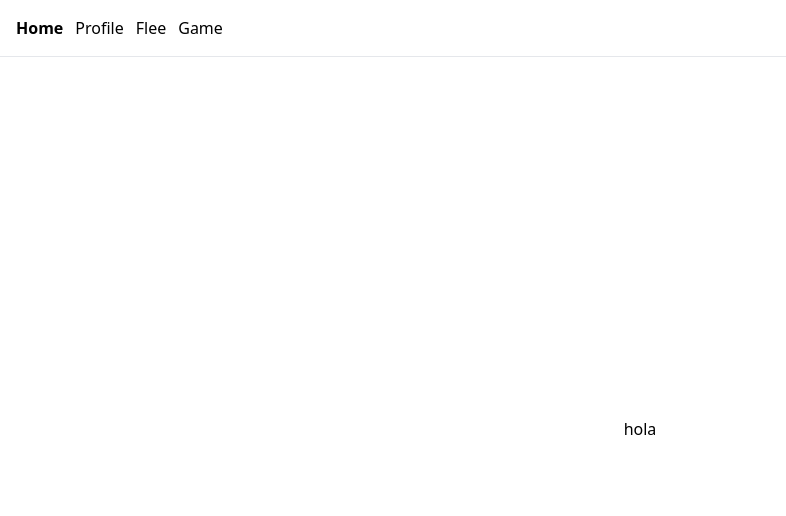
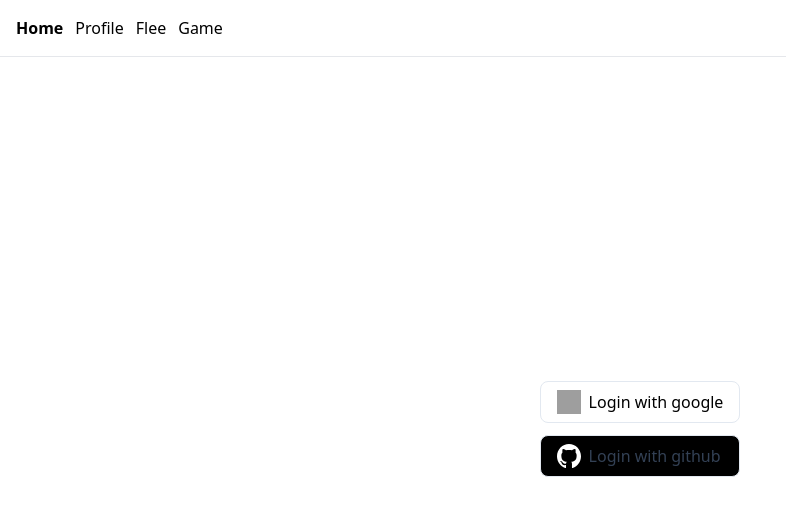
Before and after one commit to rubenguc/battleship, a React app: page / in a window 1280 px wide. Shown: the top 516 px of the page, without its empty margins (0-786 px from the left). Built offline with nearby package versions, Linux system fonts and the light colour scheme; no server answers; grey boxes are pictures that could not be loaded; the HTML template or start-up script is replaced by a standard one.

Commit message:
feat: Home page with google and github login

```diff
--- a/src/index.css
+++ b/src/index.css
@@ -5,3 +5,17 @@
 html, body, #root {
   height: 100dvh;
 }
+
+@layer components {
+  .btn {
+    @apply focus:outline-none focus:ring-1 font-medium rounded-lg text-sm px-5 py-2.5 me-2 mb-2
+  }
+
+  .btn-primary {
+    @apply btn text-white bg-gray-800 hover:bg-gray-900 focus:ring-gray-300 dark:bg-gray-800 dark:hover:bg-gray-700 dark:focus:ring-gray-700 dark:border-gray-700
+  }
+
+  .btn-outlined {
+    @apply btn border text-black hover:text-white border-gray-800 hover:bg-gray-900 focus:ring-gray-300  dark:hover:bg-gray-800 dark:focus:ring-gray-700 dark:border-gray-700
+  }
+}
--- a/src/pages/home/Home.tsx
+++ b/src/pages/home/Home.tsx
@@ -1,9 +1,37 @@
+import {
+  GithubAuthProvider,
+  GoogleAuthProvider,
+} from "firebase/auth/web-extension";
+import { useAuthContext } from "../../providers/AuthProvider";
+import { GithubLoginButton, GoogleLoginButton } from "./components";
+import { Button } from "@headlessui/react";
+import { useHome } from "./hooks";
+import { useTranslation } from "react-i18next";
 
 export default function Home() {
+  const { t } = useTranslation("home")
+  const { userIsLogged } = useAuthContext();
+  const { onCreateGame, onLogin, onLogout } = useHome()
+
   return (
+    <div className="flex flex-1 justify-center items-center">
+      {userIsLogged ? (
+        <div className="flex flex-col gap-3">
+          <Button className="btn-primary" onClick={onCreateGame}>{t("create_game")}</Button>
+          <Button className="btn-primary">{t("join_game")}</Button>
+          <Button className="btn-outlined" onClick={onLogout}>{t("logout")}</Button>
 
-    <div className="flex flex-1 justify-center items-center">
-      <button>hola</button>
+        </div>
+      ) : (
+        <div className="flex flex-col gap-3">
+          <GoogleLoginButton
+            onClick={() => onLogin(GoogleAuthProvider.PROVIDER_ID)}
+          />
+          <GithubLoginButton
+            onClick={() => onLogin(GithubAuthProvider.PROVIDER_ID)}
+          />
+        </div>
+      )}
     </div>
-  )
+  );
 }
--- /dev/null
+++ b/src/pages/home/components/GithubLoginButton.tsx
@@ -0,0 +1,24 @@
+import { useTranslation } from "react-i18next";
+
+interface GithubLoginButtonProps {
+  onClick: () => void;
+}
+
+export default function GithubLoginButton({ onClick }: GithubLoginButtonProps) {
+  const { t } = useTranslation("home");
+
+  return (
+    <button
+      className="px-4 py-2 border flex gap-2 bg-black border-slate-200 dark:border-slate-700 rounded-lg text-slate-700 dark:text-slate-200 hover:border-slate-400 dark:hover:border-slate-500 hover:text-slate-900 dark:hover:text-slate-300 hover:shadow transition duration-150"
+      onClick={onClick}
+    >
+      <img
+        className="w-6 h-6"
+        src="/assets/github-logo.svg"
+        loading="lazy"
+        alt="github logo"
+      />
+      <span>{t("login_with_github")}</span>
+    </button>
+  );
+}
--- /dev/null
+++ b/src/pages/home/components/GoogleLoginButton.tsx
@@ -0,0 +1,24 @@
+import { useTranslation } from "react-i18next";
+
+interface GoogleLoginButtonProps {
+  onClick: () => void;
+}
+
+export default function GoogleLoginButton({ onClick }: GoogleLoginButtonProps) {
+  const { t } = useTranslation("home")
+
+  return (
+    <button
+      className="px-4 py-2 border flex gap-2 border-slate-200 dark:border-slate-700 rounded-lg text-slate-700 dark:text-slate-200 hover:border-slate-400 dark:hover:border-slate-500 hover:text-slate-900 dark:hover:text-slate-300 hover:shadow transition duration-150"
+      onClick={onClick}
+    >
+      <img
+        className="w-6 h-6"
+        src="https://www.svgrepo.com/show/475656/google-color.svg"
+        loading="lazy"
+        alt="google logo"
+      />
+      <span className="text-black"> {t("login_with_google")}</span>
+    </button>
+  );
+}
--- /dev/null
+++ b/src/pages/home/components/index.ts
@@ -0,0 +1,2 @@
+export { default as GithubLoginButton } from "./GithubLoginButton";
+export { default as GoogleLoginButton } from "./GoogleLoginButton";
--- /dev/null
+++ b/src/pages/home/hooks/index.ts
@@ -0,0 +1 @@
+export { default as useHome } from "./useHome";
--- /dev/null
+++ b/src/pages/home/hooks/useHome.ts
@@ -0,0 +1,43 @@
+import { useNavigate } from "@tanstack/react-router";
+import { signInWithPopup, signOut } from "firebase/auth";
+import { auth, getProvider } from "../../../services/firebase";
+
+export default function useHome() {
+  const navigate = useNavigate();
+
+  const onLogin = async (provider: string) => {
+    try {
+      await signInWithPopup(auth, getProvider(provider));
+    } catch (error) {
+      // TODO: missing catch
+      console.log("error:", error);
+    }
+  };
+
+  const onLogout = async () => {
+    try {
+      await signOut(auth);
+    } catch (error) {
+      // TODO: missing catch
+      console.log("error:", error);
+    }
+  };
+
+  const onCreateGame = async () => {
+    try {
+      // TODO: firebase logic
+      navigate({
+        to: "/waiting-room",
+      });
+    } catch (error) {
+      // TODO: missing catch
+      console.log("error:", error);
+    }
+  };
+
+  return {
+    onLogin,
+    onLogout,
+    onCreateGame,
+  };
+}
```
Also changed, not shown: public/assets/github-logo.svg (added).
